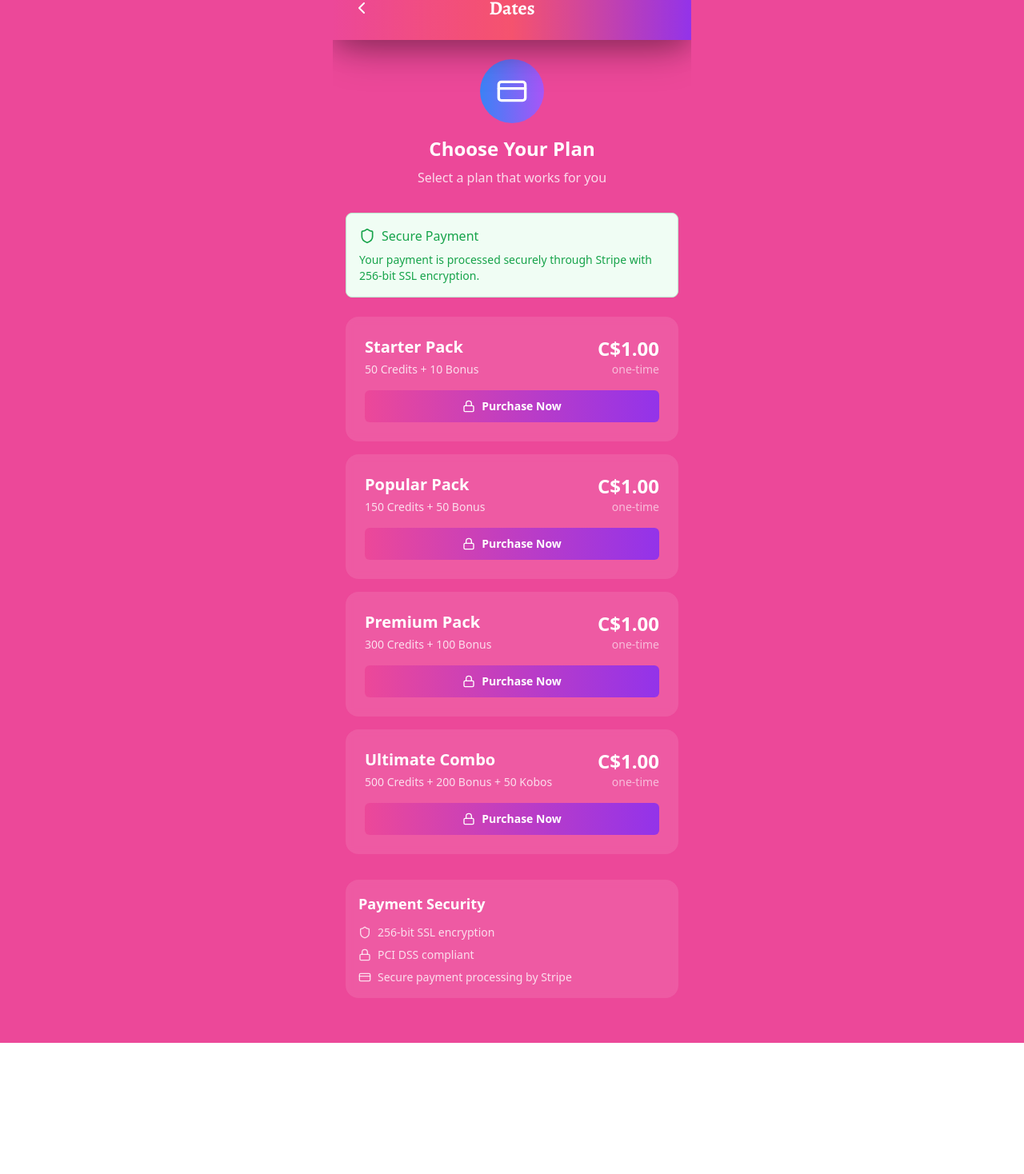
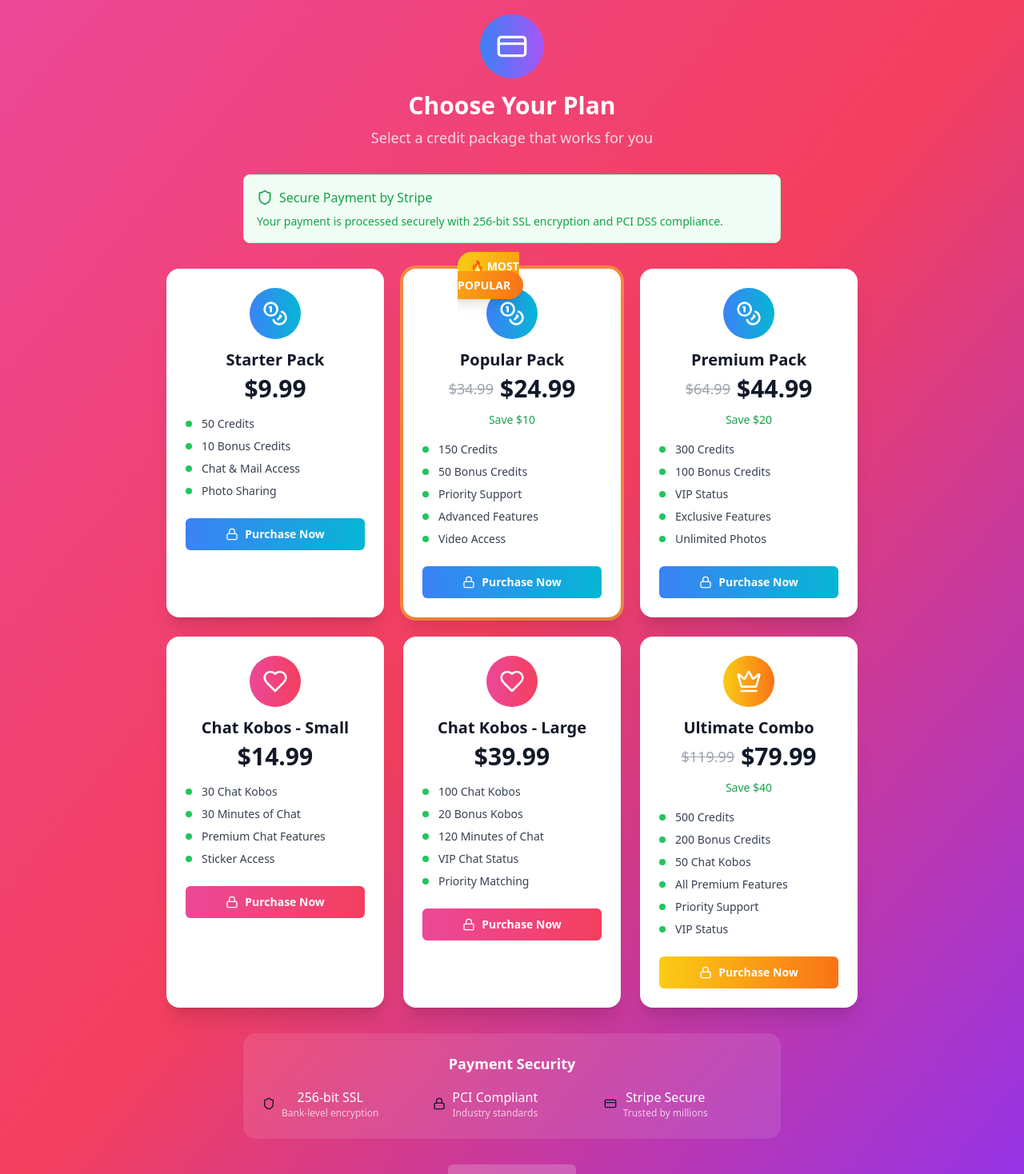
Before and after one commit to Gemavic/DATES1, a React (Vite) app: page /checkout in a window 1280 px wide. Shown: the part 30-1498 px from the top of the page at 80% size. Before the commit the page ends 1334 px from the top, so only its background shows below. Built offline with nearby package versions, Linux system fonts and the light colour scheme; no server answers.

Commit message:
Updated App.tsx

```diff
--- a/src/App.tsx
+++ b/src/App.tsx
@@ -188,6 +188,7 @@ const AppContent: React.FC = () => {
       <Route path="/checkout" element={<CheckoutPage onNavigate={handleNavigation} />} />
       <Route path="/success" element={<SuccessPage onNavigate={handleNavigation} />} />
       <Route path="/cancel" element={<CancelPage onNavigate={handleNavigation} />} />
+      <Route path="/checkout" element={<CheckoutPage onNavigate={handleNavigation} />} />
 
       {/* Protected Routes */}
       <Route path="/app" element={
--- a/src/screens/Checkout/CheckoutPage.tsx
+++ b/src/screens/Checkout/CheckoutPage.tsx
@@ -1,9 +1,9 @@
 import React from 'react';
-import { Layout } from '@/components/Layout';
+import { useState } from 'react';
 import { Button } from '@/components/ui/button';
-import { CreditCard, Shield, Lock } from 'lucide-react';
-import { products } from '@/stripe-config';
-import { useStripeCheckout } from '@/hooks/useStripeCheckout';
+import { CreditCard, Shield, Lock, Coins, Heart, Crown, Star } from 'lucide-react';
+import { creditManager, formatPrice } from '@/lib/creditSystem';
+import { StripeCheckout } from '@/components/StripeCheckout';
 import { useToast } from '@/components/ui/toast';
 
 interface CheckoutPageProps {
@@ -11,117 +11,176 @@ interface CheckoutPageProps {
 }
 
 export const CheckoutPage: React.FC<CheckoutPageProps> = ({ onNavigate = () => {} }) => {
-  const { createCheckoutSession, loading, error } = useStripeCheckout();
+  const [selectedPackage, setSelectedPackage] = useState<any>(null);
+  const [showCheckout, setShowCheckout] = useState(false);
   const { toast } = useToast();
 
-  const handlePurchase = async (priceId: string, mode: 'payment' | 'subscription') => {
-    try {
-      await createCheckoutSession({
-        priceId,
-        mode,
-        successUrl: `${window.location.origin}/success`,
-        cancelUrl: `${window.location.origin}/cancel`,
-      });
-    } catch (err) {
-      toast({
-        variant: 'destructive',
-        title: 'Checkout Error',
-        description: 'Failed to start checkout process. Please try again.'
-      });
+  const creditPackages = creditManager.getCreditPackages();
+
+  const handlePurchase = (pkg: any) => {
+    setSelectedPackage(pkg);
+    setShowCheckout(true);
+  };
+
+  const handlePaymentSuccess = () => {
+    setShowCheckout(false);
+    setSelectedPackage(null);
+    onNavigate?.('discovery');
+  };
+
+  const handlePaymentCancel = () => {
+    setShowCheckout(false);
+    setSelectedPackage(null);
+  };
+
+  const getPackageIcon = (type: string) => {
+    switch (type) {
+      case 'credits': return Coins;
+      case 'kobos': return Heart;
+      case 'combo': return Crown;
+      default: return CreditCard;
+    }
+  };
+
+  const getPackageGradient = (type: string) => {
+    switch (type) {
+      case 'credits': return 'from-blue-500 to-cyan-500';
+      case 'kobos': return 'from-pink-500 to-rose-500';
+      case 'combo': return 'from-yellow-400 to-orange-500';
+      default: return 'from-gray-500 to-gray-600';
     }
   };
 
   return (
-    <Layout
-      title="Checkout"
-      onBack={() => onNavigate?.('discovery') || (window.location.href = '/app')}
-      showClose={false}
-    >
-      <div className="px-4 py-6">
+    <div className="min-h-screen bg-gradient-to-br from-pink-500 via-rose-500 to-purple-600">
+      <div className="max-w-4xl mx-auto min-h-screen relative p-4">
         {/* Header */}
-        <div className="text-center mb-8">
+        <div className="text-center mb-8 pt-8">
           <div className="w-20 h-20 mx-auto mb-4 bg-gradient-to-r from-blue-500 to-purple-500 rounded-full flex items-center justify-center">
             <CreditCard className="w-10 h-10 text-white" />
           </div>
-          <h2 className="text-2xl font-bold text-white mb-2">Choose Your Plan</h2>
-          <p className="text-white/80">Select a plan that works for you</p>
+          <h1 className="text-3xl font-bold text-white mb-2">Choose Your Plan</h1>
+          <p className="text-white/80 text-lg">Select a credit package that works for you</p>
         </div>
 
         {/* Security Notice */}
-        <div className="bg-green-50 border border-green-200 rounded-lg p-4 mb-6">
+        <div className="bg-green-50 border border-green-200 rounded-lg p-4 mb-8 max-w-2xl mx-auto">
           <div className="flex items-center space-x-2 text-green-600 mb-2">
             <Shield className="w-5 h-5" />
-            <span className="font-medium">Secure Payment</span>
+            <span className="font-medium">Secure Payment by Stripe</span>
           </div>
           <p className="text-green-600 text-sm">
-            Your payment is processed securely through Stripe with 256-bit SSL encryption.
+            Your payment is processed securely with 256-bit SSL encryption and PCI DSS compliance.
           </p>
         </div>
 
-        {/* Error Display */}
-        {error && (
-          <div className="bg-red-50 border border-red-200 rounded-lg p-4 mb-6">
-            <p className="text-red-600 text-sm">{error}</p>
-          </div>
-        )}
+        {/* Credit Packages */}
+        <div className="grid grid-cols-1 md:grid-cols-2 lg:grid-cols-3 gap-6 mb-8">
+          {creditPackages.map((pkg) => {
+            const Icon = getPackageIcon(pkg.type);
+            const gradient = getPackageGradient(pkg.type);
 
-        {/* Products */}
-        <div className="space-y-4">
-          {products.map((product) => (
+            return (
             <div
-              key={product.id}
-              className="bg-white/10 backdrop-blur-sm rounded-2xl p-6"
+              key={pkg.id}
+              className={`relative bg-white rounded-2xl p-6 shadow-xl hover:scale-105 transition-all duration-300 ${
+                pkg.popular ? 'ring-4 ring-yellow-400 ring-opacity-50' : ''
+              }`}
             >
-              <div className="flex items-center justify-between mb-4">
+              {pkg.popular && (
+                <div className="absolute -top-4 left-1/2 transform -translate-x-1/2">
+                  <span className="bg-gradient-to-r from-yellow-400 to-orange-500 text-white text-sm font-bold px-4 py-2 rounded-full shadow-lg">
+                    🔥 MOST POPULAR
+                  </span>
+                </div>
+              )}
+
+              <div className="text-center mb-4">
+                <div className={`w-16 h-16 mx-auto mb-3 bg-gradient-to-r ${gradient} rounded-full flex items-center justify-center`}>
+                  <Icon className="w-8 h-8 text-white" />
+                </div>
+                <h3 className="text-xl font-bold text-gray-900 mb-1">{pkg.name}</h3>
                 <div>
-                  <h3 className="text-xl font-bold text-white mb-1">{product.name}</h3>
-                  <p className="text-white/80 text-sm">{product.description}</p>
-                </div>
-                <div className="text-right">
-                  <p className="text-2xl font-bold text-white">C$1.00</p>
-                  <p className="text-white/60 text-sm">
-                    {product.mode === 'subscription' ? 'per month' : 'one-time'}
-                  </p>
+                  <div className="flex items-center justify-center space-x-2 mb-2">
+                    {pkg.originalPrice && (
+                      <span className="text-lg text-gray-400 line-through">{formatPrice(pkg.originalPrice)}</span>
+                    )}
+                    <span className="text-3xl font-bold text-gray-900">{formatPrice(pkg.price)}</span>
+                  </div>
+                  {pkg.savings && (
+                    <span className="text-sm text-green-600 font-medium">{pkg.savings}</span>
+                  )}
                 </div>
               </div>
 
+              <div className="space-y-2 mb-6">
+                {pkg.features.map((feature, index) => (
+                  <div key={index} className="flex items-center text-gray-700 text-sm">
+                    <div className="w-2 h-2 bg-green-500 rounded-full mr-3 flex-shrink-0"></div>
+                    {feature}
+                  </div>
+                ))}
+              </div>
+
               <Button
-                onClick={() => handlePurchase(product.priceId, product.mode)}
-                disabled={loading}
-                className="w-full bg-gradient-to-r from-pink-500 to-purple-600 text-white font-semibold hover:scale-105 transition-all duration-300"
+                onClick={() => handlePurchase(pkg)}
+                className={`w-full bg-gradient-to-r ${gradient} text-white font-semibold hover:scale-105 transition-all duration-300`}
               >
-                {loading ? (
-                  'Processing...'
-                ) : (
-                  <>
-                    <Lock className="w-4 h-4 mr-2" />
-                    {product.mode === 'subscription' ? 'Subscribe Now' : 'Purchase Now'}
-                  </>
-                )}
+                <Lock className="w-4 h-4 mr-2" />
+                Purchase Now
               </Button>
             </div>
-          ))}
+            );
+          })}
         </div>
 
-        {/* Payment Security */}
-        <div className="mt-8 bg-white/10 backdrop-blur-sm rounded-2xl p-4">
-          <h3 className="text-white font-semibold text-lg mb-3">Payment Security</h3>
-          <div className="space-y-2 text-white/80 text-sm">
+        {/* Payment Security Footer */}
+        <div className="bg-white/10 backdrop-blur-sm rounded-2xl p-6 max-w-2xl mx-auto">
+          <h3 className="text-white font-semibold text-lg mb-4 text-center">Payment Security</h3>
+          <div className="grid grid-cols-1 md:grid-cols-3 gap-4 text-center">
             <div className="flex items-center">
               <Shield className="w-4 h-4 mr-2" />
-              <span>256-bit SSL encryption</span>
+              <div>
+                <p className="text-white font-medium">256-bit SSL</p>
+                <p className="text-white/70 text-xs">Bank-level encryption</p>
+              </div>
             </div>
             <div className="flex items-center">
               <Lock className="w-4 h-4 mr-2" />
-              <span>PCI DSS compliant</span>
+              <div>
+                <p className="text-white font-medium">PCI Compliant</p>
+                <p className="text-white/70 text-xs">Industry standards</p>
+              </div>
             </div>
             <div className="flex items-center">
               <CreditCard className="w-4 h-4 mr-2" />
-              <span>Secure payment processing by Stripe</span>
+              <div>
+                <p className="text-white font-medium">Stripe Secure</p>
+                <p className="text-white/70 text-xs">Trusted by millions</p>
+              </div>
             </div>
           </div>
         </div>
+
+        {/* Navigation */}
+        <div className="text-center mt-8">
+          <Button
+            onClick={() => onNavigate?.('discovery') || (window.location.href = '/app')}
+            className="bg-white/20 text-white hover:bg-white/30 transition-colors px-8 py-3"
+          >
+            ← Back to App
+          </Button>
+        </div>
+
+        {/* Stripe Checkout Modal */}
+        {showCheckout && selectedPackage && (
+          <StripeCheckout
+            package={selectedPackage}
+            onSuccess={handlePaymentSuccess}
+            onCancel={handlePaymentCancel}
+          />
+        )}
       </div>
-    </Layout>
+    </div>
   );
 };
```
